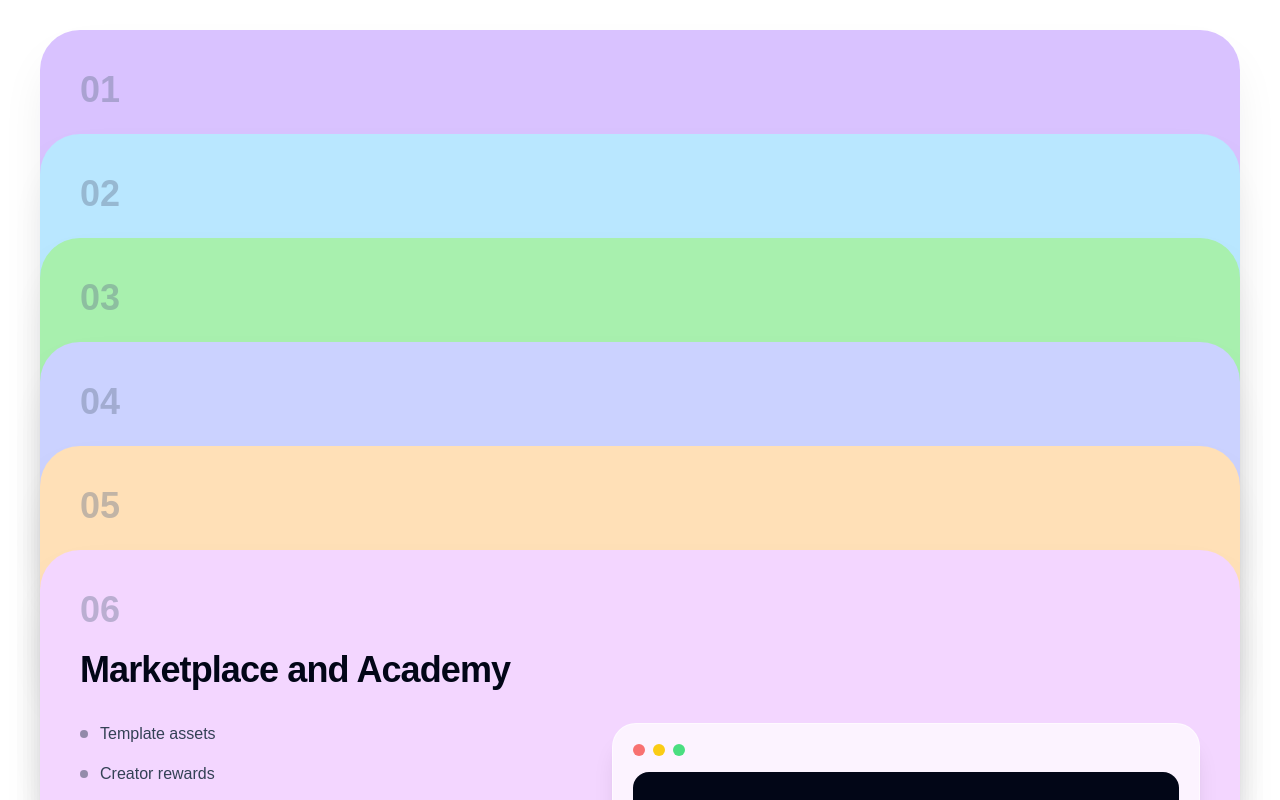
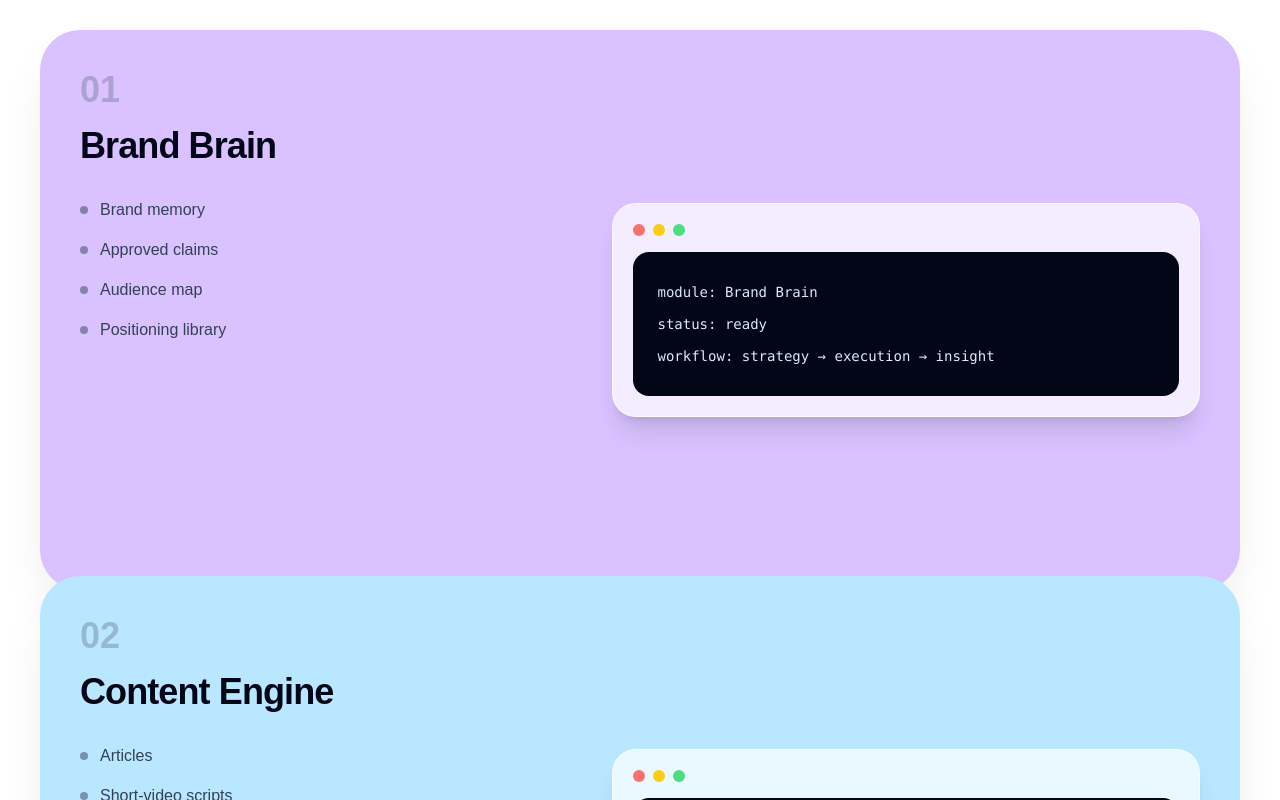
Before and after one commit to Booyuu/Novatest, a Next.js app: page / in a window 1280 px wide. Shown: the part 2560-3360 px from the top of the page. Built offline with nearby package versions, Linux system fonts and the light colour scheme.

Commit message:
Improve scroll stack animation and remove extra blank space

```diff
--- a/components/ScrollStack.tsx
+++ b/components/ScrollStack.tsx
@@ -19,8 +19,8 @@ export function ScrollStack({ items, onOpenModal }: { items: readonly StackItem[
       const section = sectionRef.current;
       if (!section) return;
       const rect = section.getBoundingClientRect();
-      const available = rect.height - window.innerHeight;
-      const raw = available <= 0 ? 0 : -rect.top / available;
+      const scrollable = Math.max(1, rect.height - window.innerHeight);
+      const raw = -rect.top / scrollable;
       setProgress(Math.min(1, Math.max(0, raw)));
     };
     const onScroll = () => {
@@ -40,35 +40,38 @@ export function ScrollStack({ items, onOpenModal }: { items: readonly StackItem[
   const activeFloat = progress * Math.max(items.length - 1, 1);
 
   return (
-    <div ref={sectionRef} className="relative mx-auto mt-16 max-w-[1200px]" style={{ height: `${items.length * 460}px` }}>
-      <div className="sticky top-28 h-[760px]">
+    <div ref={sectionRef} className="relative mx-auto mt-16 max-w-[1200px]" style={{ height: `calc(100vh + ${(items.length - 1) * 340}px)` }}>
+      <div className="sticky top-28 h-[680px]">
         {items.map((item, index) => {
           const distance = index - activeFloat;
+          const collapse = Math.min(1, Math.max(0, -distance));
           const isPast = distance < 0;
-          const collapse = Math.min(1, Math.max(0, -distance));
-          const nextOffset = Math.max(0, distance) * 46;
-          const y = isPast ? index * 58 : index * 58 + nextOffset;
-          const scale = isPast ? 1 - collapse * 0.025 : 1;
-          const opacity = isPast ? 0.58 + (1 - collapse) * 0.22 : 1;
-          const height = isPast ? 116 + (1 - collapse) * 410 : 560;
-          const hideBody = collapse > 0.48;
+          const isCurrent = distance > -1 && distance <= 0.95;
+          const headerY = index * 58;
+          const futureY = 104 + index * 22 + Math.max(0, distance) * 420;
+          const y = isPast ? headerY : isCurrent ? headerY + Math.max(0, distance) * 280 : futureY;
+          const height = isPast ? 92 + (1 - collapse) * 460 : isCurrent ? 560 : 560;
+          const scale = isPast ? 1 - collapse * 0.018 : 1;
+          const opacity = isPast ? 0.72 + (1 - collapse) * 0.2 : 1;
+          const hideBody = collapse > 0.35;
 
           return (
             <article
               key={item.no}
-              className={`absolute left-0 right-0 overflow-hidden rounded-[2.5rem] p-10 shadow-2xl shadow-slate-900/10 transition-[height,transform,opacity] duration-300 ease-out ${item.color}`}
+              className={`absolute left-0 right-0 overflow-hidden rounded-[2.5rem] p-10 shadow-2xl shadow-slate-900/10 will-change-transform ${item.color}`}
               style={{
                 height,
-                transform: `translateY(${y}px) scale(${scale})`,
+                transform: `translate3d(0, ${y}px, 0) scale(${scale})`,
                 opacity,
                 zIndex: index + 1,
+                transition: 'height 120ms linear, transform 120ms linear, opacity 120ms linear',
               }}
             >
               <div className="grid h-full gap-8 lg:grid-cols-[0.46fr_0.54fr]">
                 <div>
                   <p className="text-4xl font-semibold text-slate-500/40">{item.no}</p>
-                  <h3 className="mt-5 text-4xl font-semibold tracking-tight text-slate-950">{item.title}</h3>
-                  <div className={`transition-all duration-300 ${hideBody ? 'pointer-events-none max-h-0 translate-y-4 overflow-hidden opacity-0' : 'max-h-[420px] translate-y-0 opacity-100'}`}>
+                  <h3 className="mt-4 text-4xl font-semibold tracking-tight text-slate-950">{item.title}</h3>
+                  <div className={`transition-all duration-200 ${hideBody ? 'pointer-events-none max-h-0 translate-y-4 overflow-hidden opacity-0' : 'max-h-[420px] translate-y-0 opacity-100'}`}>
                     <ul className="mt-8 grid gap-4 text-slate-700">
                       {item.points.map((point) => (
                         <li key={point} className="flex items-center gap-3">
@@ -82,7 +85,7 @@ export function ScrollStack({ items, onOpenModal }: { items: readonly StackItem[
                     ) : null}
                   </div>
                 </div>
-                <div className={`self-center rounded-3xl border border-white/60 bg-white/70 p-5 shadow-xl transition-all duration-300 ${hideBody ? 'translate-y-8 opacity-0' : 'translate-y-0 opacity-100'}`}>
+                <div className={`self-center rounded-3xl border border-white/60 bg-white/70 p-5 shadow-xl transition-all duration-200 ${hideBody ? 'translate-y-8 opacity-0' : 'translate-y-0 opacity-100'}`}>
                   <div className="mb-4 flex gap-2"><span className="h-3 w-3 rounded-full bg-red-400" /><span className="h-3 w-3 rounded-full bg-yellow-400" /><span className="h-3 w-3 rounded-full bg-green-400" /></div>
                   <div className="rounded-2xl bg-slate-950 p-6 text-left font-mono text-sm leading-8 text-blue-100">
                     <p>module: {item.title}</p>
```
